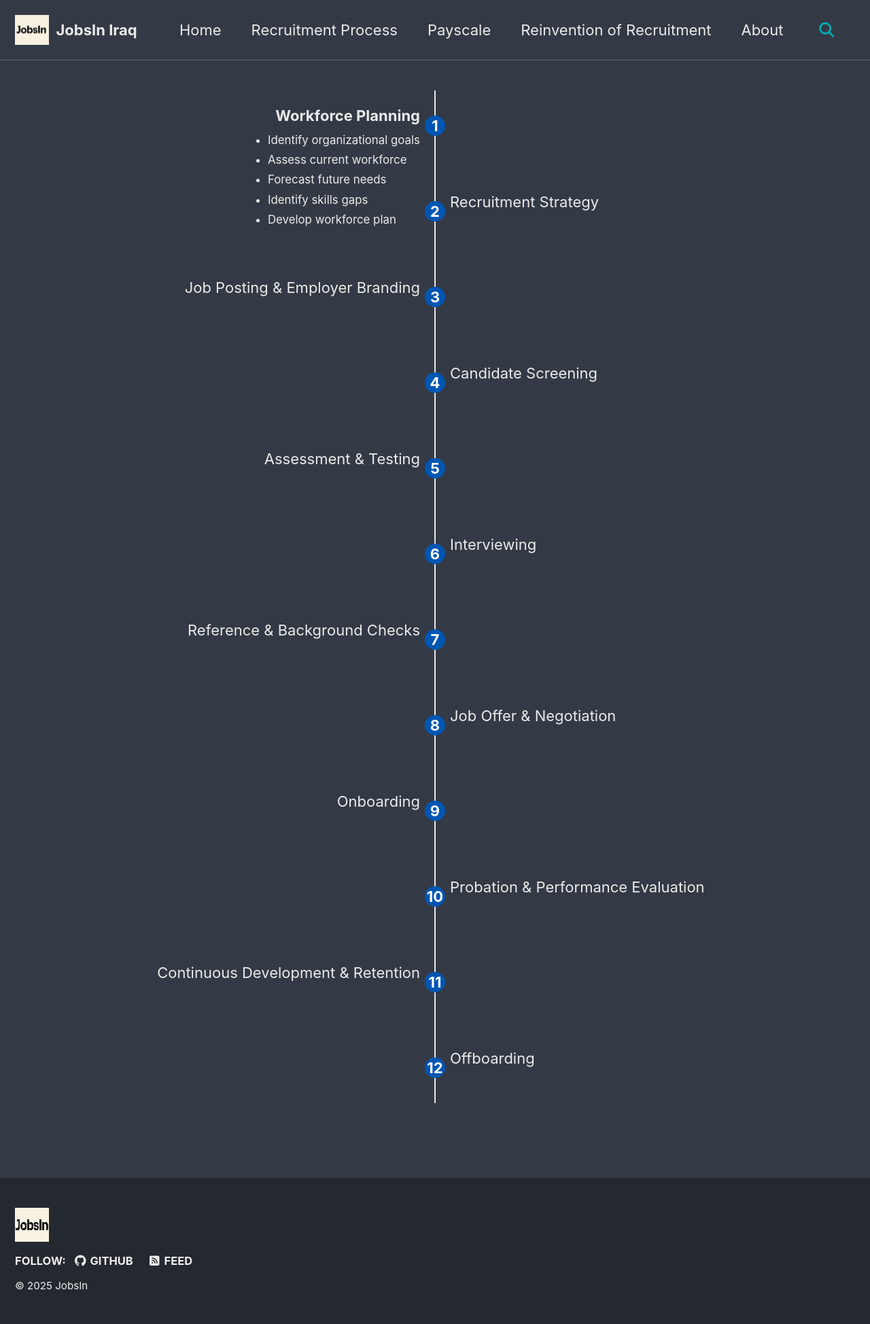
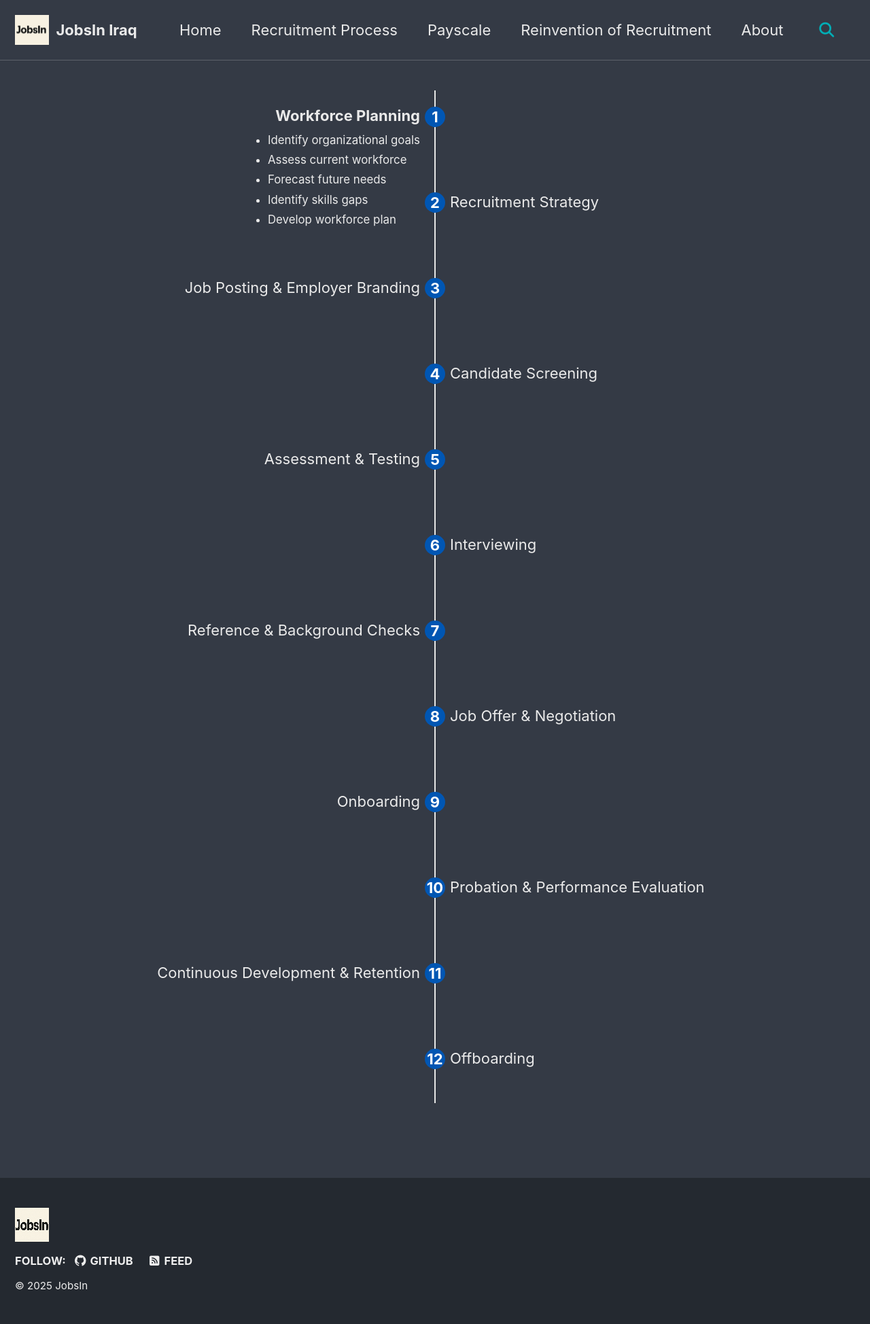
Before and after one commit to JobsInIraq/jobsiniraq.github.io, a Jekyll site: the page built from _pages/process.md, in a window 1280 px wide. Shown: the whole page at 68% size. Built offline with Jekyll 4.4.1, drawn with Linux system fonts in a browser that asks for light colours; cached includes are drawn as plain includes.

Commit message:
Update process.css

```diff
--- a/assets/css/process.css
+++ b/assets/css/process.css
@@ -84,11 +84,11 @@
 */
 
 
-/* circle on center line - FIXED POSITIONING */
+/* circle on center line - ALIGNED WITH TEXT */
 .process .circle {
   position: absolute;
   left: 50%;
-  top: 15px; /* Fixed position from top of content */
+  top: 0;
   transform: translateX(-50%);
   width: 30px;
   height: 30px;
@@ -100,6 +100,7 @@
   justify-content: center;
   align-items: center;
   z-index: 1;
+  margin-top: 0.1em; /* Fine-tune alignment with text baseline */
 }
 
 
@@ -138,8 +139,9 @@
 /* LEFT content */
 .process.left .content {
   text-align: right;
+  position: absolute;
   right: 52%;
-  position: absolute;
+  top: 0; /* Add this to align with circle */
 }
 
 
@@ -149,8 +151,9 @@
 /* RIGHT content */
 .process.right .content {
   text-align: left;
+  position: absolute;
   left: 52%;
-  position: absolute;
+  top: 0; /* Add this to align with circle */
 }
 
 
```
